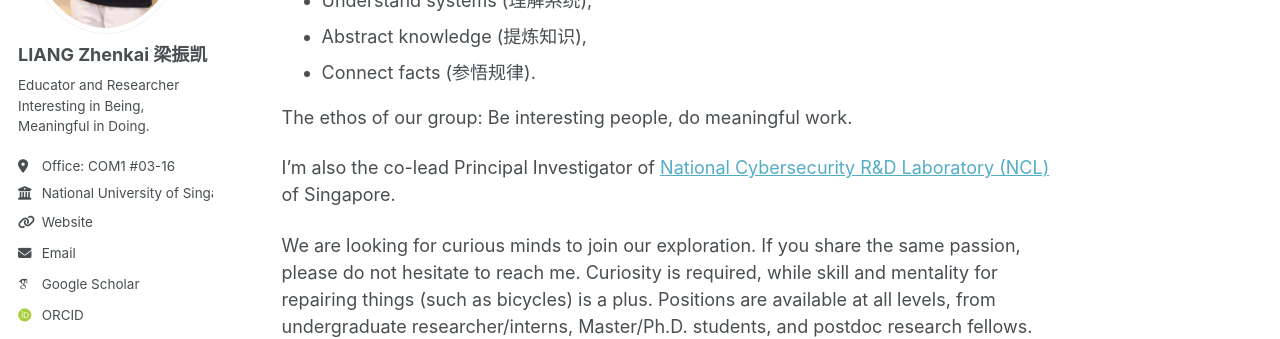
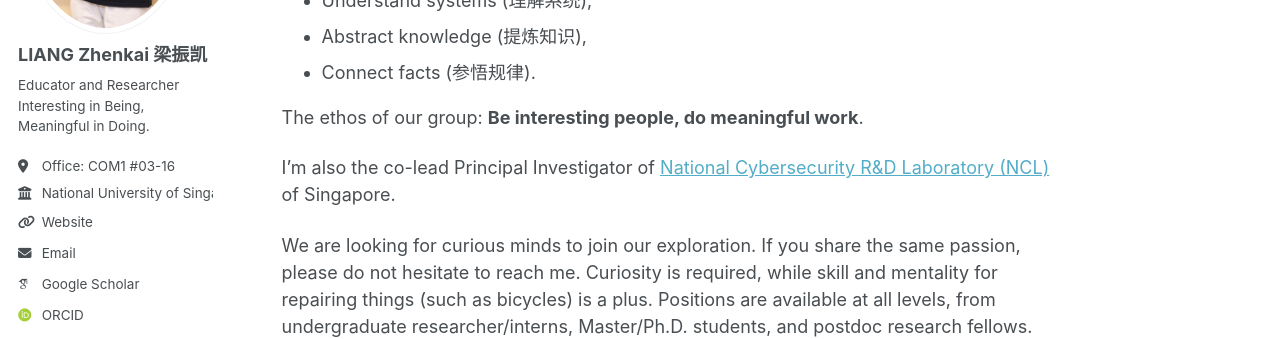
Before and after one commit to zhenkai-liang/zhenkai-liang.github.io, a Jekyll site: the page built from _pages/about.md, in a window 1280 px wide and 1253 px high. Shown: the part 309-648 px from the top of the window. Built offline with Jekyll 4.4.1, drawn with Linux system fonts in a browser that asks for light colours; some web fonts are replaced; a script that is not in the unit is left out.

```diff
--- a/_pages/about.md
+++ b/_pages/about.md
@@ -14,7 +14,7 @@ I'm advising the [Curiosity Reserach Group](https://curiosity.comp.nus.edu.sg) w
 * Abstract knowledge (提炼知识),
 * Connect facts (参悟规律).
 
-The ethos of our group: Be interesting people, do meaningful work.
+The ethos of our group: **Be interesting people, do meaningful work**.
 
 I'm also the co-lead Principal Investigator of [National Cybersecurity R&D Laboratory (NCL)](https://ncl.sg) of Singapore.
 
```
